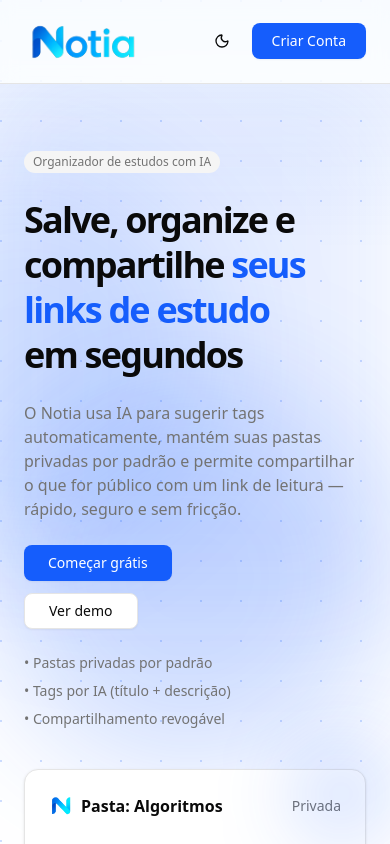
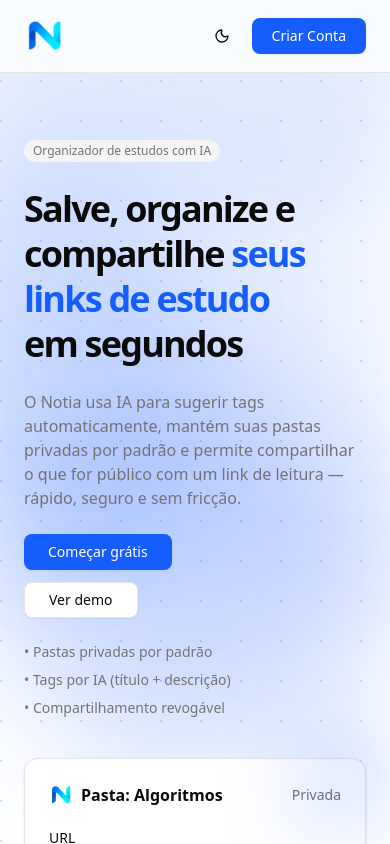
Before and after one commit to juaoantonio/notia-web, a React (Vite) app: page / in a window 390 px wide. Shown: the top 844 px of the page. Built offline with nearby package versions, Linux system fonts and the light colour scheme.

Commit message:
feat: add responsive logo in `NavHeader` for better mobile and desktop experience

```diff
--- a/src/components/nav-header.tsx
+++ b/src/components/nav-header.tsx
@@ -7,9 +7,17 @@
   return (
     <header className="bg-background/70 sticky top-0 z-50 border-b backdrop-blur">
       <div className="mx-auto flex max-w-7xl items-center justify-between px-6 py-4">
-        <a className="group inline-flex items-center gap-2 font-semibold" href="#top">
-          <img src="/logo.png" alt="Notia Logo" className="w-30" />
+        <a
+          className="group inline-flex items-center gap-2 font-semibold"
+          href="#top"
+          aria-label="Ir ao topo"
+        >
+          {/* Mobile: logo responsiva */}
+          <img src="/logo-responsive.png" alt="Notia Logo" className="h-10 md:hidden" />
+          {/* Desktop: logo padrão */}
+          <img src="/logo.png" alt="Notia Logo" className="hidden h-10 md:block" />
         </a>
+
         <nav className="hidden items-center gap-6 md:flex">
           <a className="text-muted-foreground hover:text-foreground text-sm" href="#features">
             Recursos
@@ -24,6 +32,7 @@
             FAQ
           </a>
         </nav>
+
         <div className="flex items-center gap-3">
           <Link
             className="text-muted-foreground hover:text-foreground hidden text-sm md:inline"
@@ -32,7 +41,6 @@
             Entrar
           </Link>
           <ThemeToggle />
-
           <Button asChild className="px-5">
             <Link to={"/auth/register"}>Criar Conta</Link>
           </Button>
```
